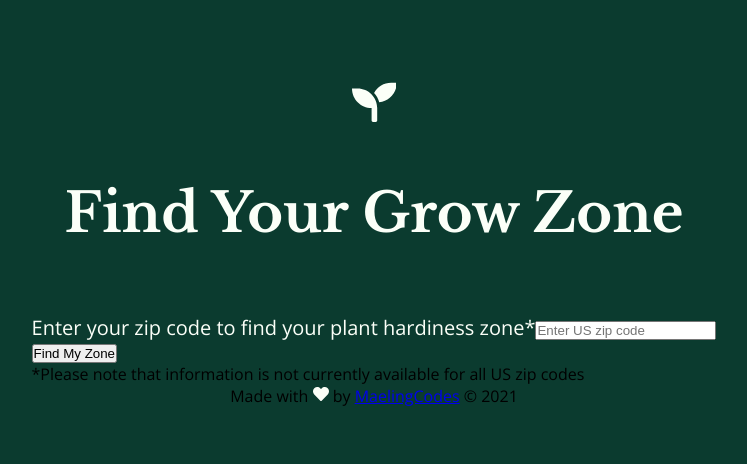
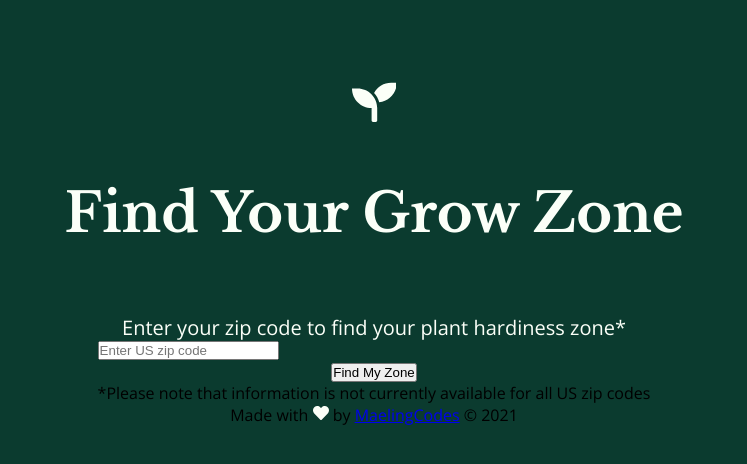
Before and after one commit to maelingmurphy/grow-zone-finder, a React (Create React App) app: page / in a window 1280 px wide. Shown: the top 464 px of the page, without its empty margins (266-1013 px from the left). Built offline with nearby package versions, Linux system fonts and the light colour scheme.

Commit message:
center text in form, set input field to display: block

```diff
--- a/src/components/Form.js
+++ b/src/components/Form.js
@@ -9,6 +9,7 @@ const Form = ({ displayData, zipCode, onChange }) => {
                 <div className='form-control'>
                     <label className='form-label' htmlFor='zipcode'>Enter your zip code to find your plant hardiness zone<span className="asterisk">*</span></label>
                     <input
+                        className='form-input'
                         type='text'
                         placeholder='Enter US zip code'
                         name='zipcode'
--- a/src/components/css/Form.css
+++ b/src/components/css/Form.css
@@ -1,8 +1,13 @@
 .form-container {
     margin-top: 4.2em;
+    text-align: center;
 }
 
 .form-label {
     font-size: 1.25em;
     color: #FBFFF8;
 }
+
+.form-input {
+    display: block;
+}
```
